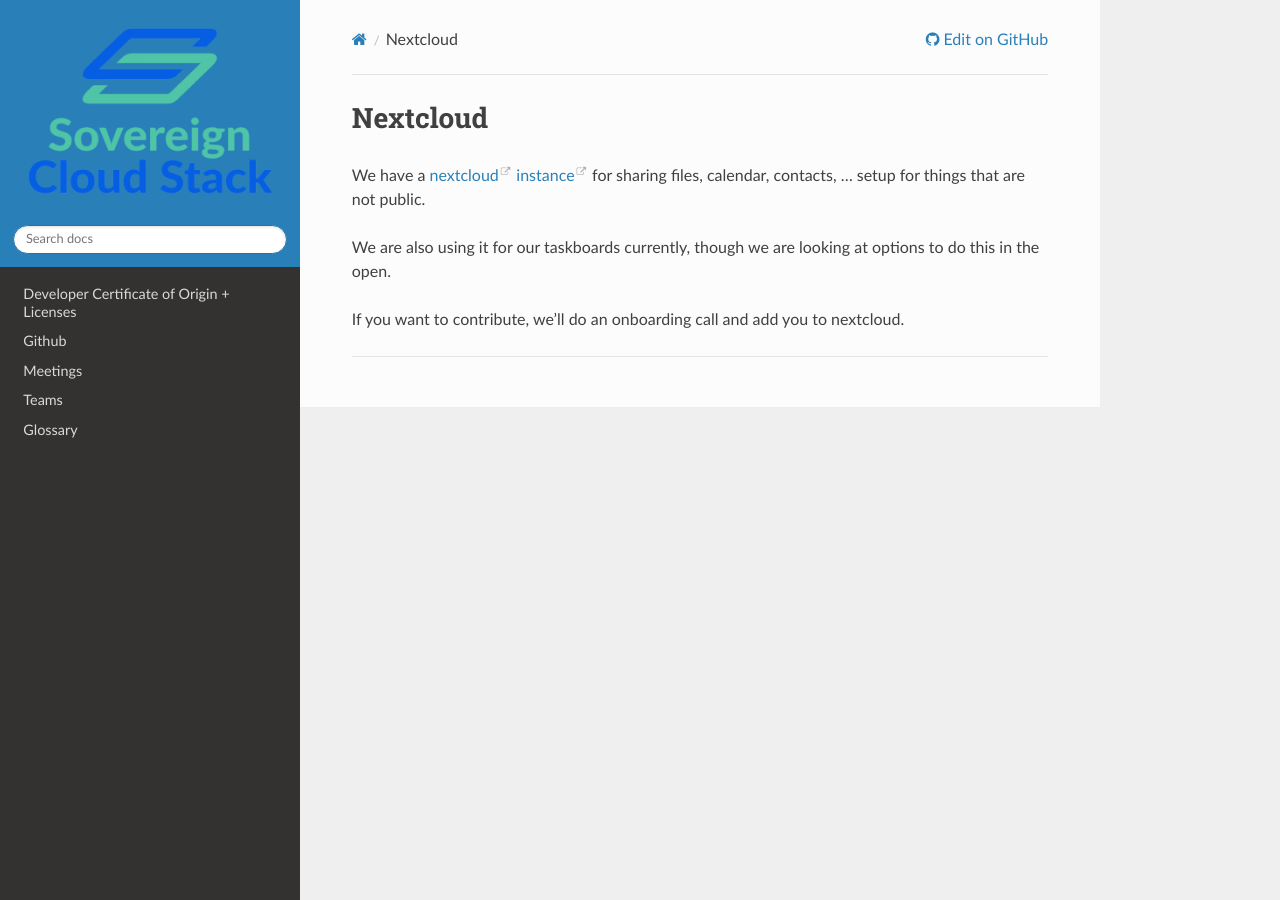
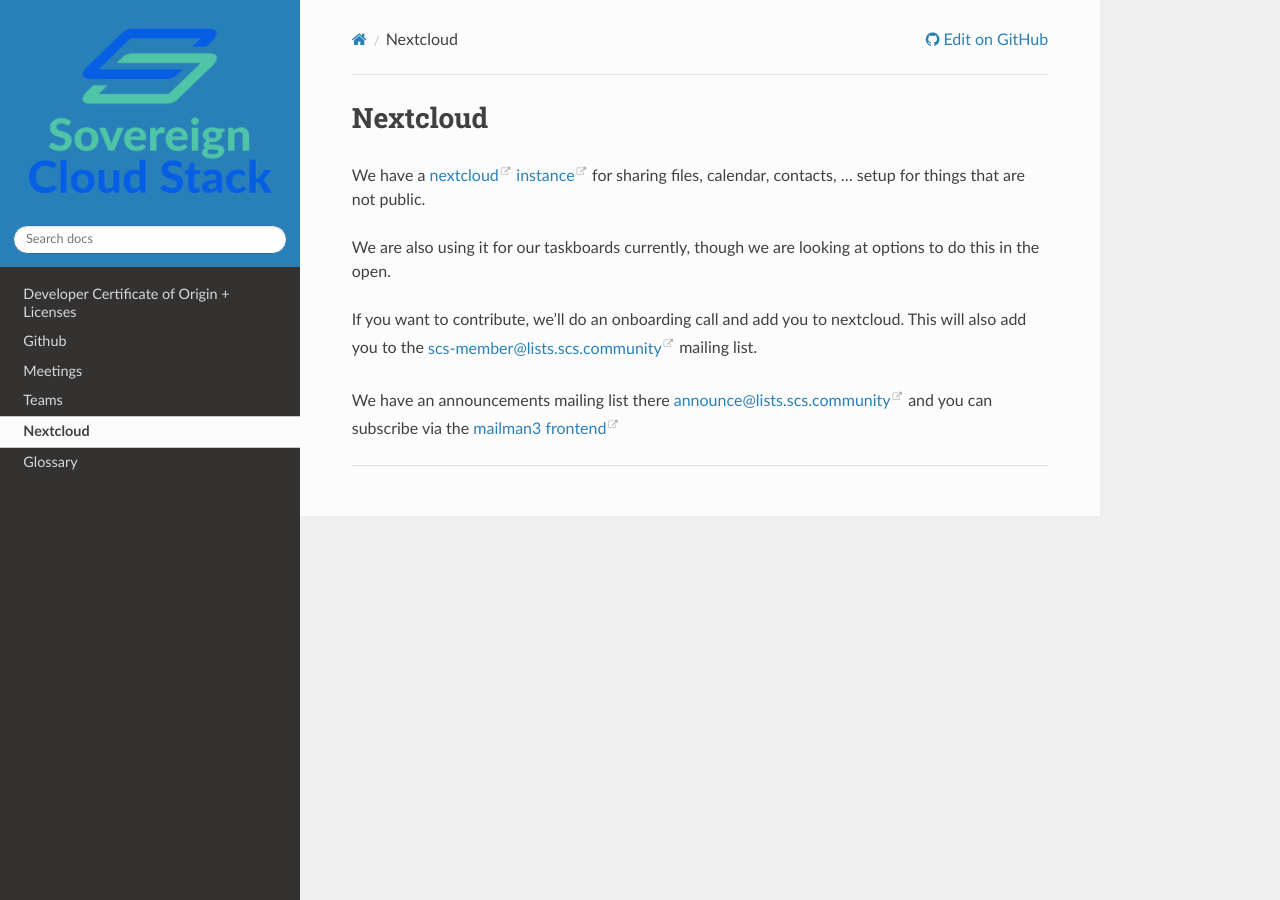
Before and after one commit to SovereignCloudStack/contributor-guide, a Sphinx documentation site: the page built from source/nextcloud.rst, in a window 1280 px wide. Built offline with Sphinx 7.4.7 and the Read the Docs theme 2.0.0, drawn with Linux system fonts in a browser that asks for light colours.

Commit message:
Link nextcloud page. Add pointer to mailman3. (#36)
Signed-off-by: Kurt Garloff <kurt@garloff.de>

```diff
--- a/source/index.rst
+++ b/source/index.rst
@@ -13,6 +13,7 @@
    github/index.rst
    meetings
    teams
+   nextcloud
    glossary
 
 Except where otherwise noted, this document is licensed under Creative Commons Attribution
--- a/source/nextcloud.rst
+++ b/source/nextcloud.rst
@@ -10,3 +10,7 @@
 options to do this in the open.
 
 If you want to contribute, we'll do an onboarding call and add you to nextcloud.
+This will also add you to the scs-member@lists.scs.community mailing list.
+
+We have an announcements mailing list there announce@lists.scs.community and you
+can subscribe via the `mailman3 frontend <https://scs.sovereignit.de/mailman3/postorius/lists/>`_
```
